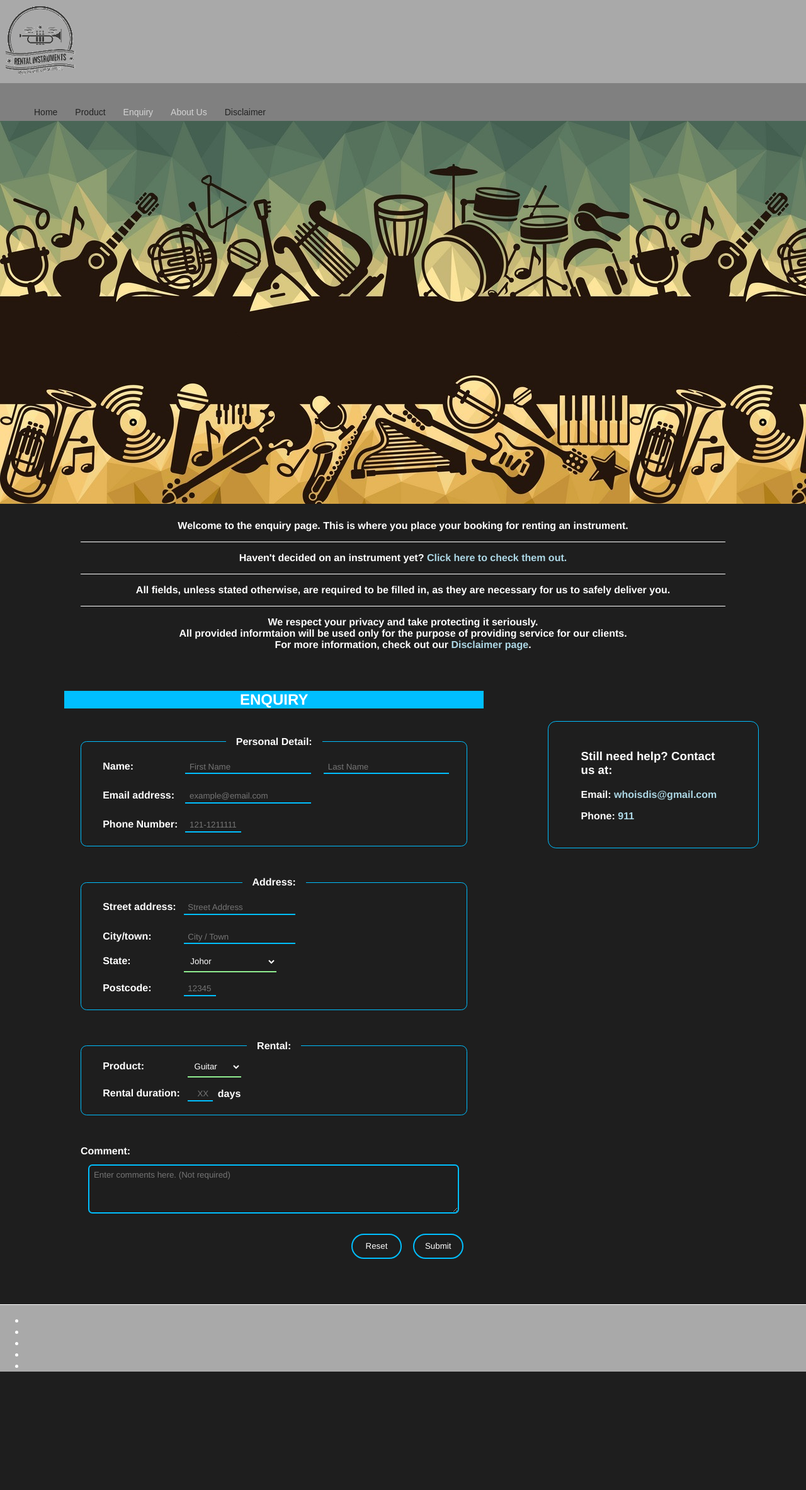
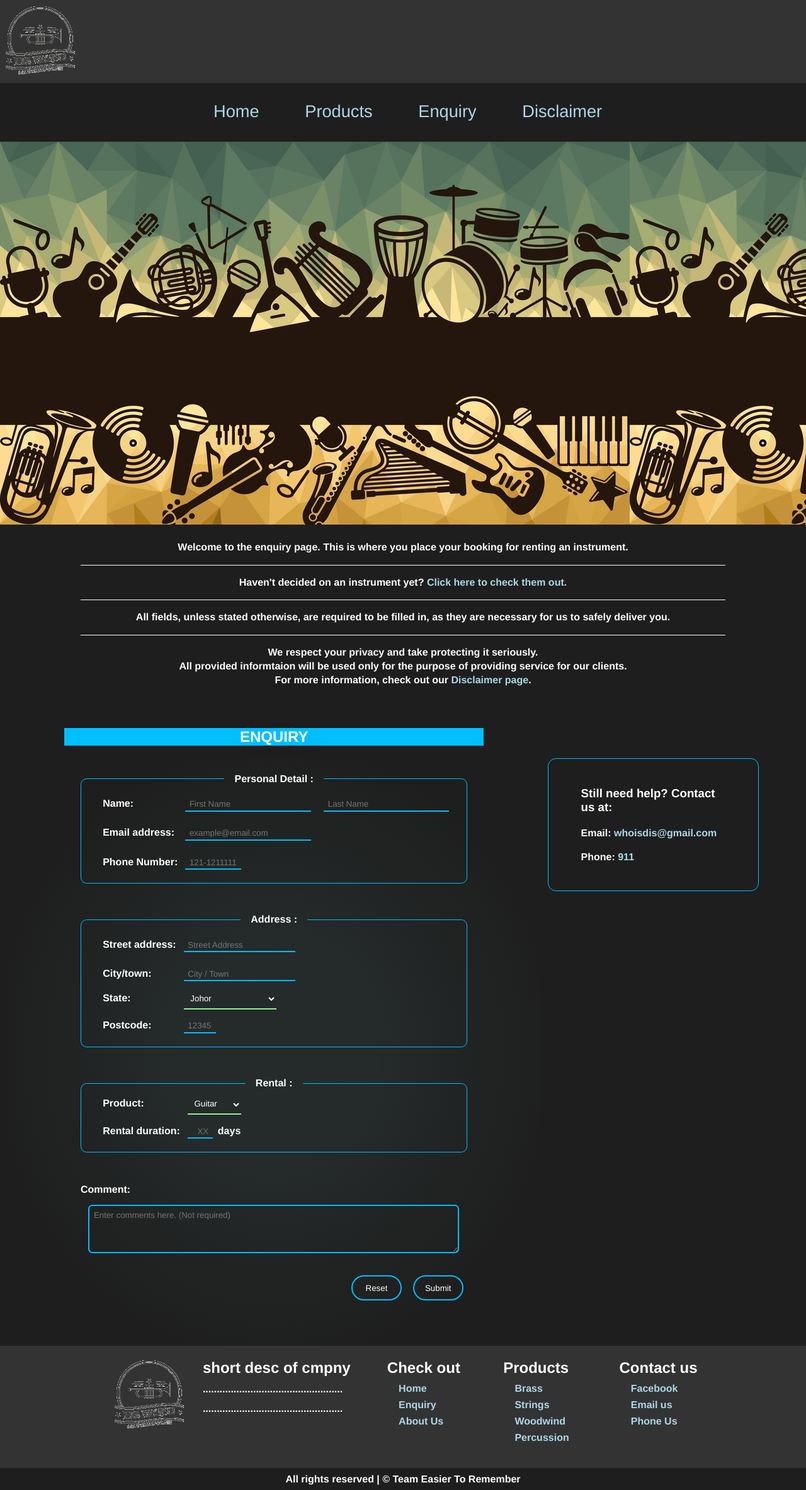
Before and after one commit to Zircon332/WebApp_Assignment, a PHP site: page /enquiry.html in a window 1280 px wide. Shown: the whole page at 63% size. Before the commit the page ends 2178 px from the top, so only its background shows below. Run offline with PHP 8.4, Linux system fonts and the light colour scheme.

Commit message:
updated navigation css and enquiry
changed nav bar, and footer  added gradient  to form,

```diff
--- a/assign1/enquiry.html
+++ b/assign1/enquiry.html
@@ -15,13 +15,19 @@
             </div>
         </header>
         <nav>
-            <ul>
-              <li><a href="index.html">Home</a></li>
-              <li><a href="product2.html">Product</a></li>
-              <li><a href="">Enquiry</a></li>
-              <li><a href="">About Us</a></li>
-              <li><a href="disclaimer.html">Disclaimer</a></li>
-          </ul>
+        	<ul>
+        		<li><a href="index.html">Home</a></li>
+        		<li><a href="#">Products</a>
+        			<ul>
+        				<li><a href="product1.html">Brass</a></li>
+        				<li><a href="product2.html">Strings</a></li>
+        				<li><a href="product3.html">Woodwind</a></li>
+        				<li><a href="product4.html">Percussion</a></li>
+        			</ul>
+        		</li>
+        		<li><a href="enquiry.html">Enquiry</a></li>
+        		<li><a href="disclaimer.html">Disclaimer</a></li>
+        	</ul>
         </nav>
         <div id="banner">
           <!-- <div id="banner_text">
@@ -49,7 +55,7 @@
           </div>
           <form id="enquiry_form" enctype="text/plain" method="post" action="process.php">
             <fieldset>
-              <legend>Personal Detail: </legend>
+              <legend>Personal Detail : </legend>
               <table>
                 <tr>
                   <td><label for="fname">Name: </label></td>
@@ -69,7 +75,7 @@
             </fieldset>
 
             <fieldset>
-              <legend>Address: </legend>
+              <legend>Address : </legend>
               <table>
                 <tr>
                   <td><label for="street">Street address: </label></td>
@@ -113,7 +119,7 @@
             </fieldset>
 
             <fieldset>
-              <legend>Rental: </legend>
+              <legend>Rental : </legend>
               <table>
                 <tr>
                   <td><label for="product">Product: </label></td>
@@ -171,14 +177,34 @@
 
 
         <footer>
-          <hr/>
-            <ul>
-                <li><a href=""></a></li>
-                <li><a href=""></a></li>
-                <li><a href=""></a></li>
-                <li><a href=""></a></li>
-                <li><a href=""></a></li>
-            </ul>
+          <div class="footer_grid">
+            <div id="footer_item_1">
+          		<img src="image/logo.gif" alt="logo"/>
+              <h2>short desc of cmpny</h2>
+              <p>..................................................</p>
+              <p>..................................................</p>
+              </div>
+            <div id='footer_item_2'>
+          		<h2>Check out</h2>
+          		<p><a href="">Home</a></p>
+          		<p><a href="">Enquiry</a></p>
+          		<p><a href="">About Us</a></p>
+          	</div>
+            <div id='footer_item_3'>
+          		<h2>Products</h2>
+              <p><a href="product1.html">Brass</a></p>
+              <p><a href="product2.html">Strings</a></p>
+              <p><a href="product3.html">Woodwind</a></p>
+              <p><a href="product4.html">Percussion</a></p>
+          	</div>
+          	<div id='footer_item_4'>
+          		<h2>Contact us</h2>
+          		<p><a href="">Facebook</a></p>
+          		<p><a href="mailto:Rentone@gmail.com">Email us</p>
+          		<p><a href="tel:">Phone Us</a></p>
+          	</div>
+          </div>
+          <p class="footer_copyright">All rights reserved | &copy; Team Easier To Remember</p>
         </footer>
     </body>
 </html>
--- a/assign1/styles/style.css
+++ b/assign1/styles/style.css
@@ -17,7 +17,7 @@ body {
 }
 
 header {
-  background-color: darkgrey;
+  background-color: #333333;
 }
 
 h2{
@@ -52,11 +52,6 @@ aside {
   padding: 2% 4%;
 }
 
-footer {
-  background-color: darkgrey;
-  color: black;
-}
-
 hr {
   border: none;
   border-bottom: 1px solid white;
@@ -68,10 +63,14 @@ h1, h2, h3, h4, h5, h6, p {
   color: white;
 }
 
+p {
+  line-height: 1.4em;
+}
+
 a {
   color: lightblue;
   text-decoration: none;
-  transition: .05s;
+  transition: .1s;
 }
 
 a:hover, a:active {
@@ -81,87 +80,108 @@ a:hover, a:active {
 }
 
 a:visited {
-  color: lightgrey;
+  color: lightblue;
 }
 
-/*
 nav {
-  width: 50%;
+  width: 100%;
   margin: auto;
   display: block;
   text-align: center;
-	height: 4em;
+	height: 4.8em;
 }
 
-li {
+nav li {
   list-style-type: none;
   display: inline-block;
-  font-size: 1.5em;
-  margin: 1.5% 5% 1.5% 0;
-}
-*/
-
-
-
-
-nav{
-  width: 100%;
-  height: 60px;
-  background-color: grey;
-}
-
-nav p{
-  font-family: arial;
-  color: #222;
-  font-size: 24px;
-  line-height: 55px;
-  float: left;
-  padding: 0px 20px;
-}
-
-nav ul{
-  float: left;
-}
-
-nav ul li{
-  float: left;
-  list-style: none;
+  font-size: 1.7em;
+  margin: 1% 2% 1% 0;
   position: relative;
 }
 
-nav ul li a{
-  display: block;
-  font-family: arial;
-  color: #222;
-  font-size: 14px;
-  padding: 22px 14px;
-  text-decoration: none;
+nav li a{
+  padding: .8em;
 }
 
+/* Drop-down menu for nav bar */
 nav ul li ul{
+  width: 100%;
   display: none;
   position: absolute;
-  background-color: #fff;
-  padding: 12px;
-  border-radius:  0px 0px 4px 4px;
+  background-color: #333333;
+  padding: .2em;
 }
 
 nav ul li:hover ul{
   display: block;
-
 }
 
 nav ul li ul li {
-  width: 180px;
-  border-radius: 4px;
+  font-size: .8em;
+  border-radius: 40px;
+  padding: 0.3em;
 }
 
 nav ul li ul li a{
-  padding: 8px 14px;
+  padding: .2em .3em;
 }
 
 nav ul li ul li a:hover{
-  background: #f3f3f3;
+  background: #444444;
+}
+
+
+footer h2{
+  text-align: left;
+  margin: 5% 4%;
+}
+
+footer p{
+	margin: 2% 15%;
+}
+
+.footer_grid{
+  display: grid;
+	background-color: #333334;
+  padding: 1% 10% .5%;
+  grid-template-columns: 46% 18% 18% 18%;
+}
+
+#footer_item_1 {
+  grid-column: 1;
+  margin: 0 5% 10%;
+}
+
+#footer_item_1 h2, #footer_item_1 p{
+  margin: 2% 4% 1%;
+}
+
+#footer_item_1 img{
+	width:8em;
+  float: left;
+  margin: 0 5%;
+}
+
+#footer_item_2 {
+  grid-column: 2;
+  margin: 0 5% 10%;
+}
+
+#footer_item_3 {
+  grid-column: 3;
+  margin: 0 5% 10%;
+}
+
+#footer_item_4{
+	grid-column: 4;
+  margin: 0 5% 10%;
+}
+
+
+.footer_copyright {
+  margin: .5%;
+  padding: 0;
+  text-align: center;
 }
 
 /* ############### INDEX ############### */
@@ -309,37 +329,6 @@ nav ul li ul li a:hover{
 	right: 0;
 }
 
-footer{
-	background-color: darkgrey;
-}
-
-#leftfoot{
-	float:left;
-	margin:0 2% 0 1%;
-}
-
-#leftfoot p{
-	margin:2%;
-}
-
-#rightfoot{
-	float:left;
-}
-
-#rightfoot p{
-	margin:2%;
-}
-
-#rightfooter{
-	float:right;
-}
-
-#rightfooter img{
-	width:8em;
-}
-
-
-
 
 
 
@@ -397,7 +386,9 @@ footer{
 }
 
 form {
-  margin: 0 10% 5%;
+  margin: 0 1% 0;
+  padding: 0 9% 5%;
+  background-image: radial-gradient(rgba(102,153,153,.1),rgba(102,153,153,.1),rgba(102,153,153,.05),rgba(102,153,153,0), rgba(0,0,0,0));
 }
 
 fieldset {
@@ -419,7 +410,8 @@ td {
   vertical-align: text-top;
 }
 
-input[type=text], input[type=email], input[type=number], input[type=tel] {
+input[type=text], input[type=email],
+input[type=number], input[type=tel] {
   border: none;
   border-bottom: 2px solid #00BFFF;
   background-color: transparent;
@@ -427,9 +419,17 @@ input[type=text], input[type=email], input[type=number], input[type=tel] {
   margin: 1vh 1vh 1vh;
 }
 
-input[type=text]:hover, input[type=email]:hover, input[type=number]:hover, input[type=tel]:hover {
+input[type=text]:hover, input[type=email]:hover,
+input[type=number]:hover, input[type=tel]:hover {
   border-bottom: 2px solid #80ccff;
   transition: .1s;
+}
+
+input[type=text]:focus, input[type=email]:focus,
+input[type=number]:focus, input[type=tel]:focus, textarea:focus {
+  transition: .1s;
+  outline: none;
+  background-image: linear-gradient(rgba(51, 102, 204, 0), rgba(51, 102, 204, .2));
 }
 
 input[type=number] {
@@ -443,7 +443,8 @@ input[type=number]::-webkit-outer-spin-button {
   margin: 0;
 }
 
-input[type=text]:valid, input[type=email]:valid, input[type=number]:valid, input[type=tel]:valid {
+input[type=text]:valid, input[type=email]:valid,
+input[type=number]:valid, input[type=tel]:valid {
   border-bottom: 2px solid lightgreen;
 }
 
@@ -492,6 +493,7 @@ input[type=reset]:hover, input[type=submit]:hover {
   background-color: #00BFFF;
   font-size: 0.9em;
   transition: .1s;
+  cursor: pointer;
 }
 
 @media only screen and (min-width: 1000px) {
```
Also changed, not shown: assign1/index.html (+15 -14 lines), assign1/product1_1.html (+16 -8 lines).
